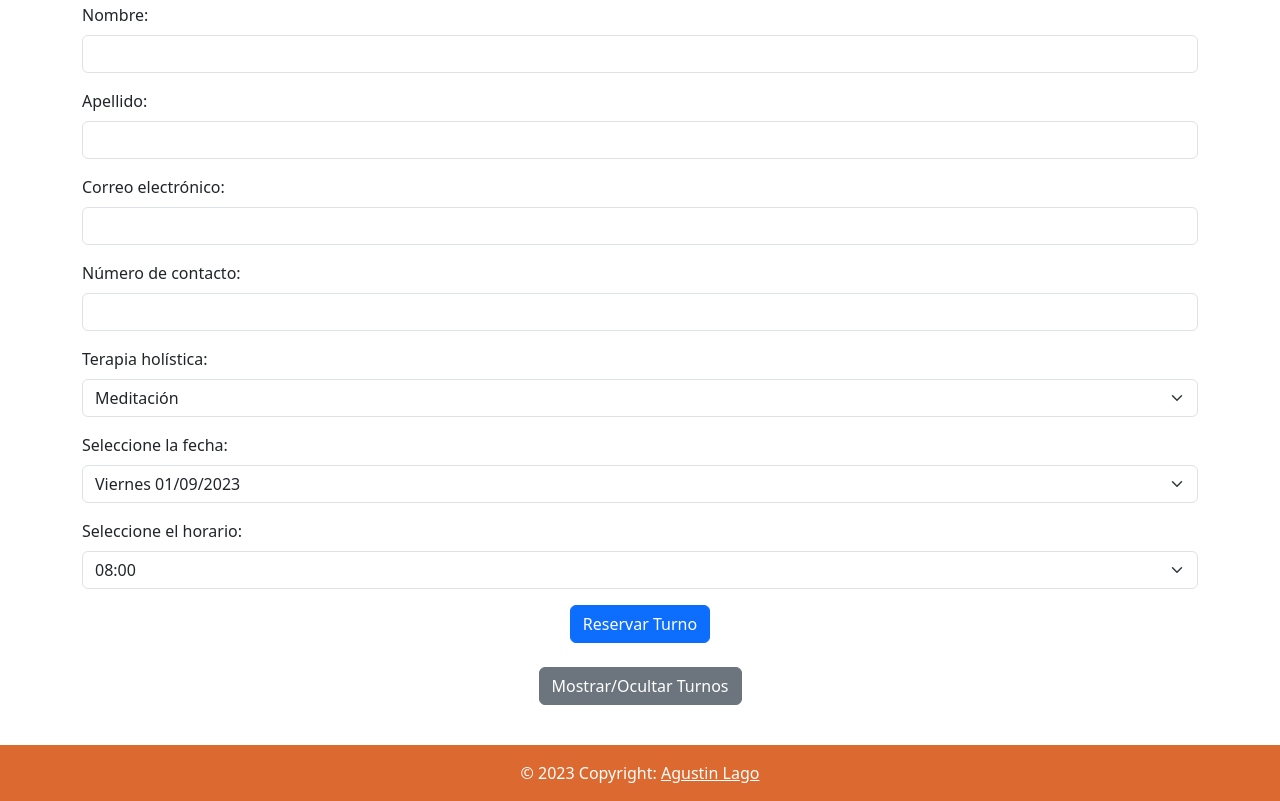
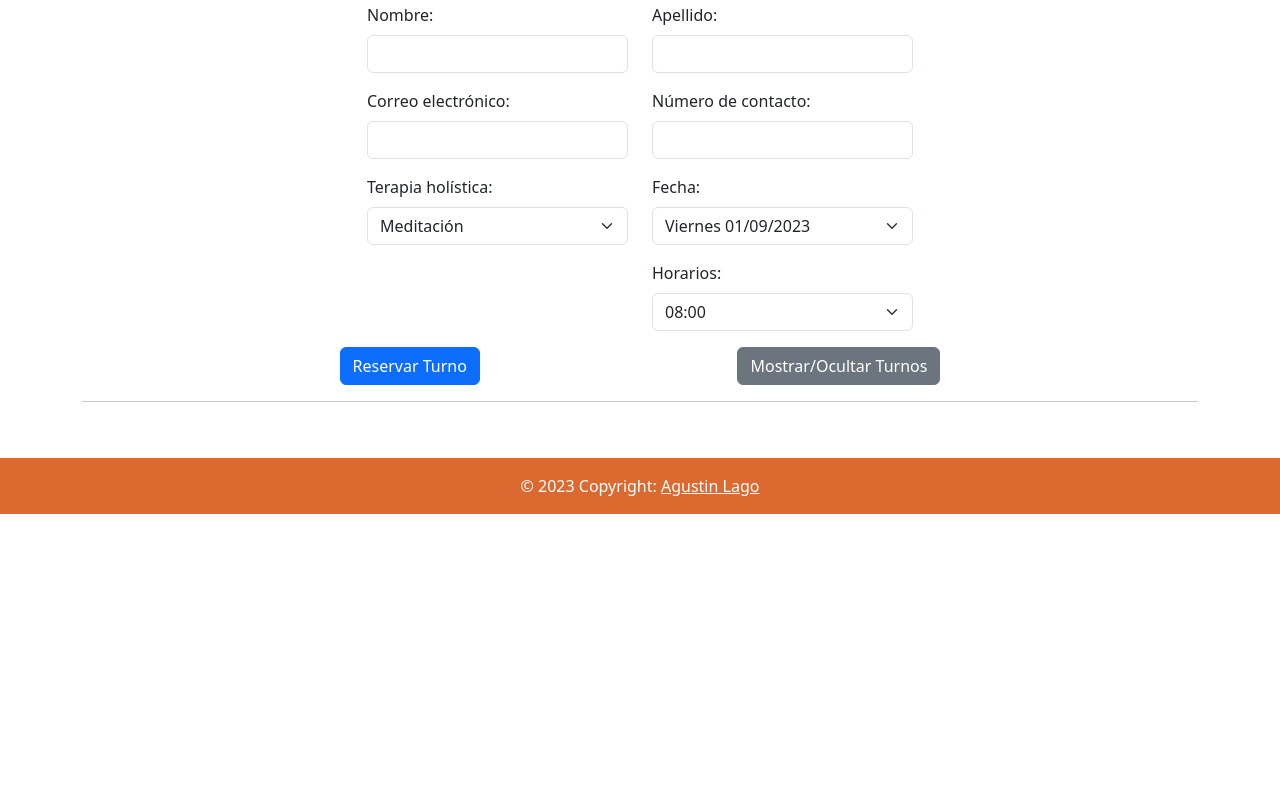
Before and after one commit to Agustin09812/Final-LagoAgustin, a plain HTML site: page index.html in a window 1280 px wide. Shown: the part 101-902 px from the top of the page. After the commit the page ends 800 px from the top, so only its background shows below. Drawn offline with nearby package versions, Linux system fonts and the light colour scheme; some packages are replaced by stand-ins of ours; a script that the page names is missing.

Commit message:
Update #1

```diff
--- a/index.html
+++ b/index.html
@@ -13,49 +13,52 @@
     <div class="container mt-5">
         <h1>Reserva de Turnos</h1>
         <form id="reservaForm">
+            <div class="row justify-content-center">
+                <div class="col-md-3">
                     <div class="mb-3">
                         <label for="nombre" class="form-label">Nombre:</label>
                         <input type="text" class="form-control" id="nombre" required>
-            </div>
-            <div class="mb-3">
-                <label for="apellido" class="form-label">Apellido:</label>
-                <input type="text" class="form-control" id="apellido" required>
                     </div>
                     <div class="mb-3">
                         <label for="email" class="form-label">Correo electrónico:</label>
                         <input type="email" class="form-control" id="email" required>
                     </div>
                     <div class="mb-3">
+                        <label for="terapia" class="form-label">Terapia holística:</label>
+                        <select class="form-select" id="terapia" required>
+                            <!-- Opciones de terapia -->
+                        </select>
+                    </div>
+                </div>
+                <div class="col-md-3">
+                    <div class="mb-3">
+                        <label for="apellido" class="form-label">Apellido:</label>
+                        <input type="text" class="form-control" id="apellido" required>
+                    </div>
+                    <div class="mb-3">
                         <label for="telefono" class="form-label">Número de contacto:</label>
                         <input type="tel" class="form-control" id="telefono" required>
                     </div>
                     <div class="mb-3">
-                <label for="terapia" class="form-label">Terapia holística:</label>
-                <select class="form-select" id="terapia" required>
-                    <!-- Se muestra en forma de lista los tipos de terapias (editable desde JS) -->
+                        <label for="fecha" class="form-label">Fecha:</label>
+                        <select class="form-select" id="fecha" required>
+                            <!-- Opciones de fecha -->
                         </select>
                     </div>
                     <div class="mb-3">
-                <label for="fecha" class="form-label">Seleccione la fecha:</label>
-                <select class="form-select" id="fecha" required>
-                    <!-- Se muestra en forma de lista las fechas de los turnos (editable desde JS) -->
+                        <label for="hora" class="form-label">Horarios:</label>
+                        <select class="form-select" id="hora" required>
+                            <!-- Opciones de horario -->
                         </select>
                     </div>
-            <div class="mb-3">
-                <label for="hora" class="form-label">Seleccione el horario:</label>
-                <select class="form-select" id="hora" required>
-                    <!-- Se muestra en forma de lista los horarios disponibles (editable desde JS) -->
-                </select>
                 </div>
-            <div class="d-flex justify-content-center align-items-center">
+            </div>
+            <div class="d-flex justify-content-evenly">
                 <button type="submit" class="btn btn-primary">Reservar Turno</button>
-            </div>
-            <br>
-        </form>
                 <div id="mensajeReservaExitosa" class="mt-3 alert alert-success" style="display: none;"></div>
-        <div class="d-flex justify-content-center align-items-center">
                 <button id="toggleListaButton" class="btn btn-secondary">Mostrar/Ocultar Turnos</button>
             </div>
+            <hr>
         <br>
         <div id="listaTurnos" class="mt-3"></div>
     </div>
```
Also changed, not shown: assets/black.png (deleted), assets/normal.png (deleted), assets/white.png (deleted). Lines whose indentation alone changed are shown as unchanged.
